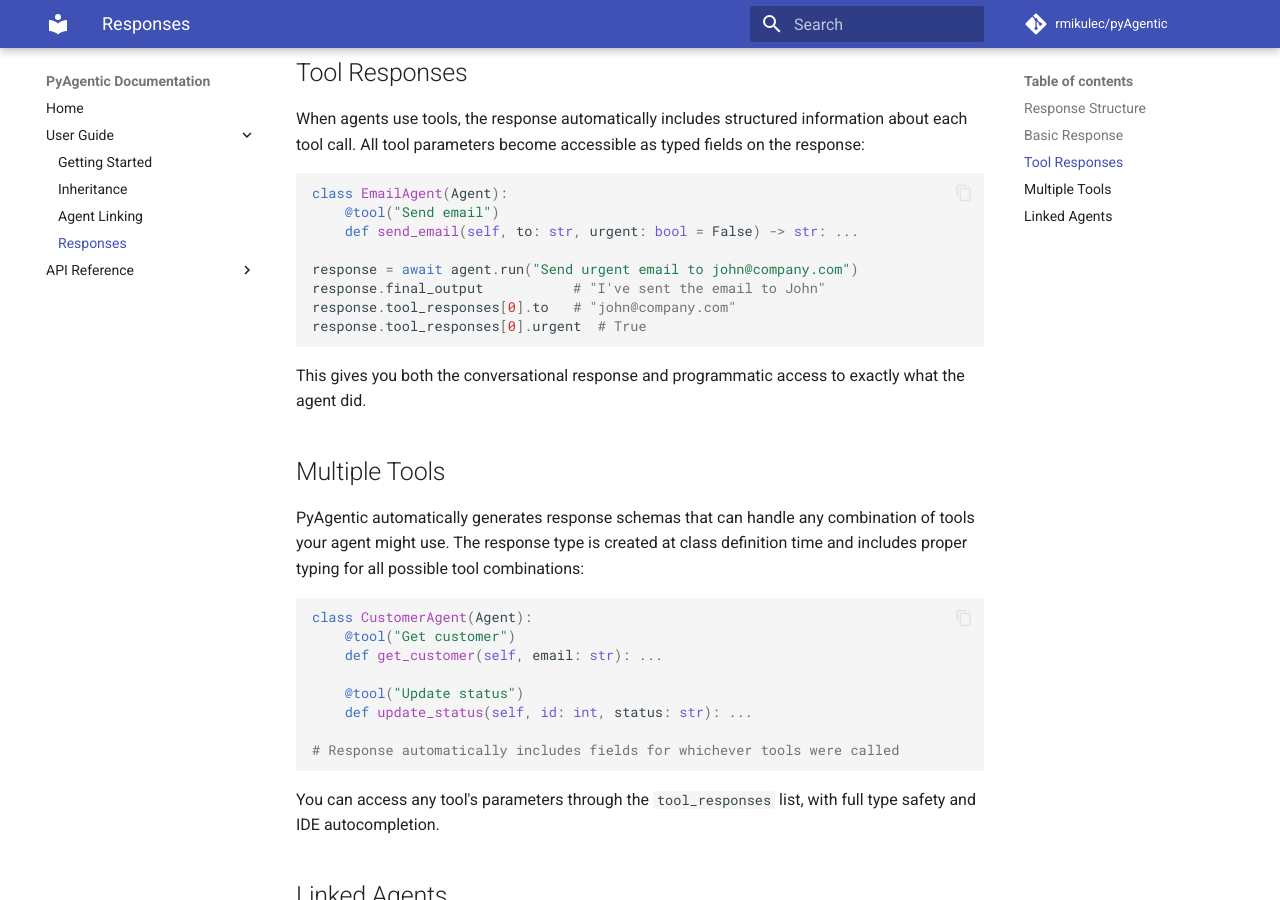
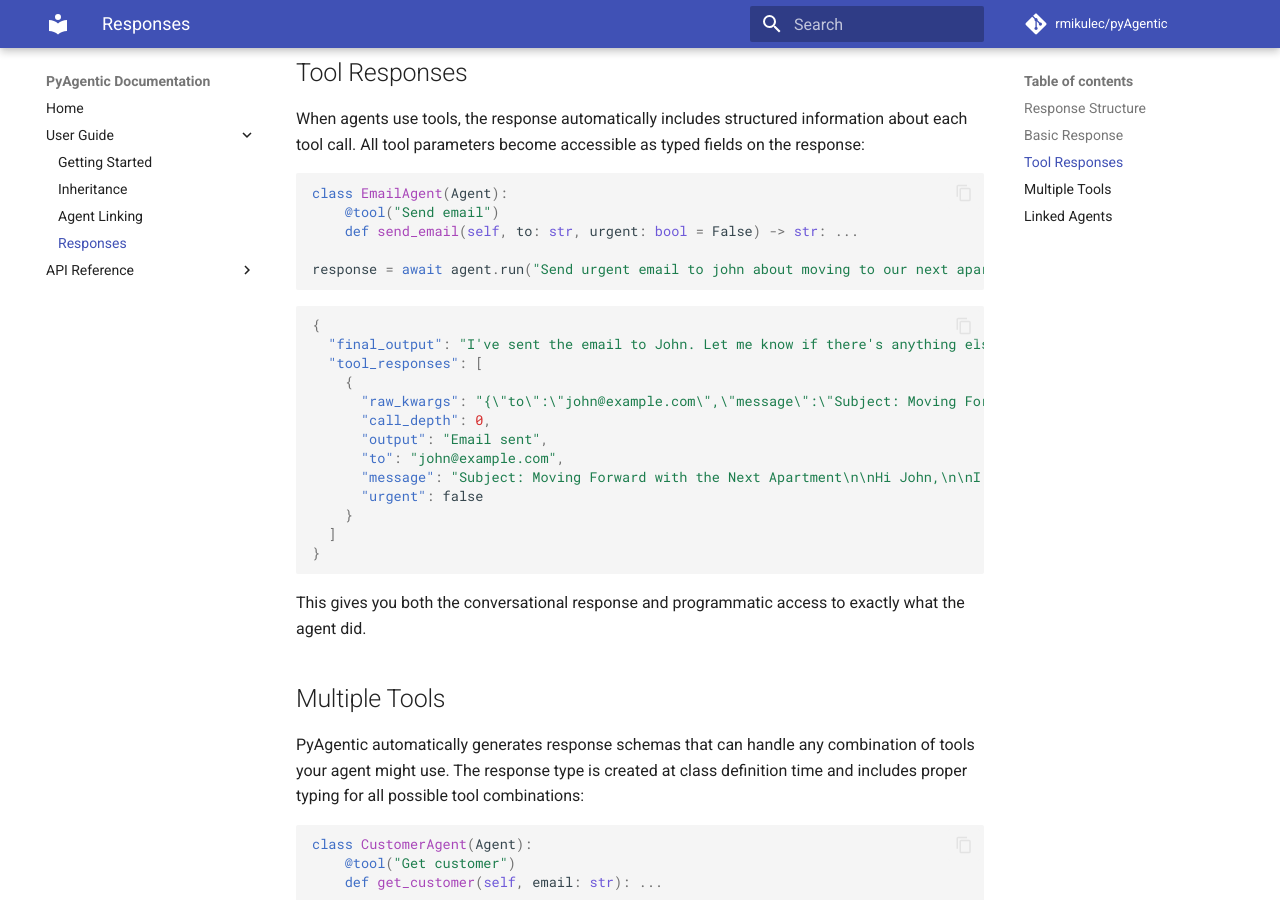
Before and after one commit to rmikulec/pyAgentic, an MkDocs documentation site: the page built from docs/responses.md, in a window 1280 px wide and 900 px high, scrolled down 895 px. Built offline with MkDocs 1.6.1 and Material for MkDocs 9.7.7, drawn with Linux system fonts in a browser that asks for light colours; comment, search, counter and statistics services are not loaded.

Commit message:
Updated responses doc - more to come

````diff
--- a/docs/responses.md
+++ b/docs/responses.md
@@ -32,10 +32,23 @@ class EmailAgent(Agent):
     @tool("Send email")
     def send_email(self, to: str, urgent: bool = False) -> str: ...
 
-response = await agent.run("Send urgent email to john@company.com")
-response.final_output           # "I've sent the email to John"
-response.tool_responses[0].to   # "john@company.com"
-response.tool_responses[0].urgent  # True
+response = await agent.run("Send urgent email to john about moving to our next apartment")
+```
+
+```json
+{
+  "final_output": "I've sent the email to John. Let me know if there's anything else you need!",
+  "tool_responses": [
+    {
+      "raw_kwargs": "{\"to\":\"john@example.com\",\"message\":\"Subject: Moving Forward with the Next Apartment\\n\\nHi John,\\n\\nI hope this message finds you well. I wanted to discuss our plans for moving to the next apartment. Please let me know when would be a good time for us to chat or meet to go over the specifics.\\n\\nLooking forward to hearing from you soon.\\n\\nBest,\\n[Your Name]\",\"urgent\":false}",
+      "call_depth": 0,
+      "output": "Email sent",
+      "to": "john@example.com",
+      "message": "Subject: Moving Forward with the Next Apartment\n\nHi John,\n\nI hope this message finds you well. I wanted to discuss our plans for moving to the next apartment. Please let me know when would be a good time for us to chat or meet to go over the specifics.\n\nLooking forward to hearing from you soon.\n\nBest,\n[Your Name]",
+      "urgent": false
+    }
+  ]
+}
 ```
 
 This gives you both the conversational response and programmatic access to exactly what the agent did.
````
